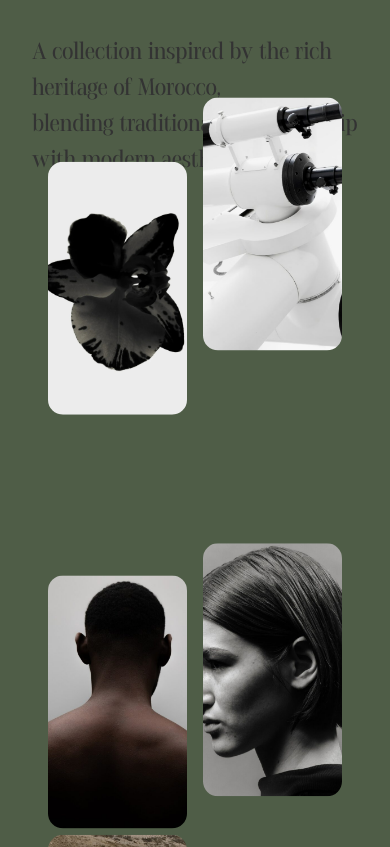
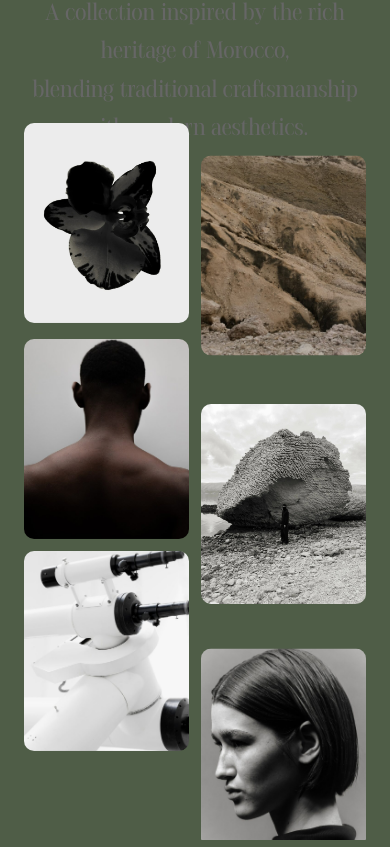
Before and after one commit to islameoa/is-studio, a Next.js app: page / in a window 390 px wide. Shown: the part 1237-2084 px from the top of the page. Built offline with nearby package versions, Linux system fonts and the light colour scheme.

Commit message:
added audit and some responsive tweaks

```diff
--- a/package.json
+++ b/package.json
@@ -11,6 +11,7 @@
   },
   "dependencies": {
     "@studio-freight/lenis": "^1.0.33",
+    "@vercel/analytics": "^1.5.0",
     "framer-motion": "^10.18.0",
     "next": "14.0.4",
     "react": "^18",
--- a/src/app/layout.tsx
+++ b/src/app/layout.tsx
@@ -8,6 +8,7 @@ import { AudioProvider } from '../contexts/BackgroundAudioContext';
 import '../styles/globals.scss';
 import React from 'react';
 import AudioButton from '../components/audioButton/AudioButton';
+import { Analytics } from '@vercel/analytics/next';
 
 export default function Layout({ children }: { children: React.ReactNode }) {
     useEffect(() => {
@@ -32,6 +33,7 @@ export default function Layout({ children }: { children: React.ReactNode }) {
                         <AudioButton />
                     </AudioProvider>
                 </BackgroundColorProvider>
+                <Analytics />
             </body>
         </html>
     );
--- a/src/app/main/page.jsx
+++ b/src/app/main/page.jsx
@@ -130,7 +130,7 @@ export default function Home() {
                         zIndex: 1
                     }}
                 >
-                    <video autoPlay loop muted style={{ width: '100%', height: '100%', objectFit: 'cover' }}>
+                    <video autoPlay loop muted webkit-playsinline="true" style={{ width: '100%', height: '100%', objectFit: 'cover' }}>
                         <source src="/videos/is-studio.mp4" type="video/mp4" />
                         Your browser does not support the video tag.
                     </video>
@@ -158,35 +158,103 @@ export default function Home() {
                 className={styles.parallaxGrid}
             >
                 {/* Columna 1 */}
-                <div className={`${styles.col} ${styles.col1}`}>
-                <motion.div className={styles.imgBox} style={{ y: useTransform(parallaxScrollProgress, [0, 1], [0, -100]) }}>
-                    <Image src={Picture2} fill alt="image" placeholder="blur" className={styles.img} />
+                <div className={styles.parallaxColumn}>
+                <motion.div className={styles.imgBoxSmall} style={{ y: useTransform(parallaxScrollProgress, [0, 1], [0, -100]) }}
+                >
+                    <Image
+                    src={Picture2}
+                    fill
+                    alt="image"
+                    placeholder='blur'
+                    style={{ objectFit: 'cover' }}
+                    />
                 </motion.div>
 
-                <motion.div className={styles.imgBoxTall} style={{ y: useTransform(parallaxScrollProgress, [0, 1], [0, 150]) }}>
-                    <Image src={Picture3} fill alt="image" placeholder="blur" className={styles.img} />
+                <motion.div className={styles.imgBoxLarge} style={{ y: useTransform(parallaxScrollProgress, [0, 1], [0, -100]) }}
+                >
+                    <Image
+                    src={Picture3}
+                    fill
+                    alt="image"
+                    placeholder='blur'
+                    style={{ objectFit: 'cover' }}
+                    />
                 </motion.div>
                 </div>
 
-                {/* Columna 2 */}
-                <div className={`${styles.col} ${styles.col2}`}>
-                <motion.div className={styles.imgBoxLarge} style={{ y: useTransform(parallaxScrollProgress, [0, 1], [0, -200]) }}>
-                    <Image src={Picture4} fill alt="image" placeholder="blur" className={styles.img} />
+                {/* Columna 2 - Se oculta en móvil y se redistribuye */}
+                <div className={`${styles.parallaxColumn} ${styles.parallaxColumnMiddle}`}>
+                <motion.div className={styles.imgBoxExtraLarge} style={{ y: useTransform(parallaxScrollProgress, [0, 1], [0, -200]) }}
+                >
+                    <Image
+                    src={Picture4}
+                    fill
+                    alt="image"
+                    placeholder='blur'
+                    style={{ objectFit: 'cover' }}
+                    />
                 </motion.div>
 
-                <motion.div className={styles.imgBoxSmall} style={{ y: useTransform(parallaxScrollProgress, [0, 1], [0, 100]) }}>
-                    <Image src={Picture5} fill alt="image" placeholder="blur" className={styles.img} />
+                <motion.div className={styles.imgBoxExtraSmall} style={{ y: useTransform(parallaxScrollProgress, [0, 1], [0, 100]) }}
+                >
+                    <Image
+                    src={Picture5}
+                    fill
+                    alt="image"
+                    placeholder='blur'
+                    style={{ objectFit: 'cover' }}
+                    />
                 </motion.div>
                 </div>
 
                 {/* Columna 3 */}
-                <div className={`${styles.col} ${styles.col3}`}>
-                <motion.div className={styles.imgBoxMedium} style={{ y: useTransform(parallaxScrollProgress, [0, 1], [0, -50]) }}>
-                    <Image src={Picture6} fill alt="image" placeholder="blur" className={styles.img} />
+                <div className={`${styles.parallaxColumn} ${styles.parallaxColumnLast}`}>
+                <motion.div className={styles.imgBoxMedium} style={{ y: useTransform(parallaxScrollProgress, [0, 1], [0, -50]) }}
+                >
+                    <Image
+                    src={Picture6}
+                    fill
+                    alt="image"
+                    placeholder='blur'
+                    style={{ objectFit: 'cover' }}
+                    />
                 </motion.div>
 
-                <motion.div className={styles.imgBoxBig} style={{ y: useTransform(parallaxScrollProgress, [0, 1], [0, 200]) }}>
-                    <Image src={Picture7} fill alt="image" placeholder="blur" className={styles.img} />
+                <motion.div className={styles.imgBoxLargePlus} style={{ y: useTransform(parallaxScrollProgress, [0, 1], [0, 0]) }}
+                >
+                    <Image
+                    src={Picture7}
+                    fill
+                    alt="image"
+                    placeholder='blur'
+                    style={{ objectFit: 'cover' }}
+                    />
+                </motion.div>
+                </div>
+
+                {/* Columnas adicionales para móvil - Solo visibles en móvil */}
+                <div className={styles.mobileOnlyColumn}>
+                <motion.div className={styles.imgBoxMobile} style={{ y: useTransform(parallaxScrollProgress, [0, 1], [0, -100]) }}
+                >
+                    <Image
+                    src={Picture4}
+                    fill
+                    alt="image"
+                    placeholder='blur'
+                    style={{ objectFit: 'cover' }}
+                    />
+                </motion.div>
+                </div>
+
+                <div className={styles.mobileOnlyColumn}>
+                <motion.div className={styles.imgBoxMobile} style={{ y: useTransform(parallaxScrollProgress, [0, 1], [0, 50]) }}>
+                    <Image
+                    src={Picture5}
+                    fill
+                    alt="image"
+                    placeholder='blur'
+                    style={{ objectFit: 'cover' }}
+                    />
                 </motion.div>
                 </div>
             </motion.div>
--- a/src/app/main/styles.module.scss
+++ b/src/app/main/styles.module.scss
@@ -210,6 +210,31 @@
     line-height: 1.5;
   }
 
+  .parallaxSection {
+    height: 150vh;
+    position: relative;
+    overflow: hidden;
+    padding: 2rem;
+  }
+
+  /* Títulos */
+  .collectionTitle {
+    font-size: 3rem;
+    font-weight: 700;
+    text-align: center;
+    margin-bottom: 1rem;
+    color: #333;
+  }
+
+  .collectionSubtitle {
+    font-size: 1.25rem;
+    text-align: center;
+    margin-bottom: 3rem;
+    color: #666;
+    line-height: 1.6;
+  }
+
+  /* Grid Container */
   .parallaxGrid {
     position: relative;
     height: 100%;
@@ -219,68 +244,235 @@
     padding: 2rem;
   }
 
-  .column {
+  /* Columnas */
+  .parallaxColumn {
     display: flex;
     flex-direction: column;
     gap: 2rem;
   }
 
-  .col2 {
+  .parallaxColumnMiddle {
     padding-top: 4rem;
   }
 
-  .col3 {
+  .parallaxColumnLast {
     padding-top: 2rem;
   }
 
-  .imgBox,
-  .imgBoxTall,
-  .imgBoxLarge,
-  .imgBoxSmall,
-  .imgBoxMedium,
-  .imgBoxBig {
+  /* Cajas de Imágenes - Desktop */
+  .imgBoxSmall {
     position: relative;
     width: 100%;
+    height: 40vh;
     border-radius: 15px;
     overflow: hidden;
   }
 
-  .imgBox { height: 40vh; }
-  .imgBoxTall { height: 50vh; }
-  .imgBoxLarge { height: 60vh; }
-  .imgBoxSmall { height: 35vh; }
-  .imgBoxMedium { height: 45vh; }
-  .imgBoxBig { height: 55vh; }
-
-  .img {
-    object-fit: cover;
+  .imgBoxLarge {
+    position: relative;
+    width: 100%;
+    height: 50vh;
+    border-radius: 15px;
+    overflow: hidden;
   }
 
+  .imgBoxMedium {
+    position: relative;
+    width: 100%;
+    height: 45vh;
+    border-radius: 15px;
+    overflow: hidden;
+  }
+
+  .imgBoxLargePlus {
+    position: relative;
+    width: 100%;
+    height: 55vh;
+    border-radius: 15px;
+    overflow: hidden;
+  }
+
+  .imgBoxExtraLarge {
+    position: relative;
+    width: 100%;
+    height: 60vh;
+    border-radius: 15px;
+    overflow: hidden;
+  }
+
+  .imgBoxExtraSmall {
+    position: relative;
+    width: 100%;
+    height: 35vh;
+    border-radius: 15px;
+    overflow: hidden;
+  }
+
+  /* Columnas solo para móvil */
+  .mobileOnlyColumn {
+    display: none;
+  }
+
+  .imgBoxMobile {
+    position: relative;
+    width: 100%;
+    height: 45vh;
+    border-radius: 15px;
+    overflow: hidden;
+  }
+
+  /* Media Queries - Tablet */
+  @media (max-width: 1024px) {
+    .parallaxSection {
+      height: 120vh;
+      padding: 1.5rem;
+    }
+
+    .collectionTitle {
+      font-size: 2.5rem;
+    }
+
+    .collectionSubtitle {
+      font-size: 1.1rem;
+    }
+
+    .parallaxGrid {
+      gap: 1.5rem;
+      padding: 1.5rem;
+    }
+
+    .imgBoxSmall {
+      height: 35vh;
+    }
+
+    .imgBoxLarge {
+      height: 45vh;
+    }
+
+    .imgBoxMedium {
+      height: 40vh;
+    }
+
+    .imgBoxLargePlus {
+      height: 50vh;
+    }
+
+    .imgBoxExtraLarge {
+      height: 55vh;
+    }
+
+    .imgBoxExtraSmall {
+      height: 30vh;
+    }
+  }
+
+  /* Media Queries - Móvil */
   @media (max-width: 768px) {
+    .parallaxSection {
+      height: auto;
+      min-height: 100vh;
+      padding: 1rem;
+    }
+
+    .collectionTitle {
+      font-size: 2rem;
+      margin-bottom: 0.75rem;
+    }
+
+    .collectionSubtitle {
+      font-size: 1rem;
+      margin-bottom: 2rem;
+      padding: 0 1rem;
+    }
+
+    /* Grid de 2 columnas en móvil */
     .parallaxGrid {
       grid-template-columns: 1fr 1fr;
       gap: 1rem;
       padding: 1rem;
-      .col {
-        padding-top: 0 !important;
-      }
     }
 
+    /* Ajustar padding de columnas en móvil */
+    .parallaxColumnMiddle,
+    .parallaxColumnLast {
+      padding-top: 0;
+    }
+
+    /* Ocultar columna del medio en móvil */
+    .parallaxColumnMiddle {
+      display: none;
+    }
+
+    /* Mostrar columnas móviles */
+    .mobileOnlyColumn {
+      display: flex;
+      flex-direction: column;
+      gap: 1rem;
+    }
+
+    /* Ajustar alturas para móvil */
+    .imgBoxSmall,
+    .imgBoxLarge,
+    .imgBoxMedium,
+    .imgBoxLargePlus,
+    .imgBoxMobile {
+      height: 35vh;
+    }
+
+    .parallaxColumn {
+      gap: 1rem;
+    }
+  }
+
+  /* Media Queries - Móvil pequeño */
+  @media (max-width: 480px) {
     .collectionTitle {
-      font-size: 2rem;
+      font-size: 1.75rem;
     }
 
     .collectionSubtitle {
-      font-size: 1.5rem;
+      font-size: 0.9rem;
     }
 
-    .imgBox,
-    .imgBoxTall,
+    .parallaxGrid {
+      gap: 0.75rem;
+      padding: 0.5rem;
+    }
+
+    .imgBoxSmall,
     .imgBoxLarge,
+    .imgBoxMedium,
+    .imgBoxLargePlus,
+    .imgBoxMobile {
+      height: 30vh;
+      border-radius: 10px;
+    }
+  }
+
+  /* Optimización para aspect ratio en móvil */
+  @media (max-width: 768px) and (orientation: portrait) {
     .imgBoxSmall,
+    .imgBoxLarge,
     .imgBoxMedium,
-    .imgBoxBig {
-      height: 30vh;
+    .imgBoxLargePlus,
+    .imgBoxMobile {
+      height: 40vw;
+      min-height: 200px;
+      max-height: 35vh;
+    }
+  }
+
+  @media (max-width: 768px) and (orientation: landscape) {
+    .parallaxSection {
+      height: auto;
+    }
+
+    .imgBoxSmall,
+    .imgBoxLarge,
+    .imgBoxMedium,
+    .imgBoxLargePlus,
+    .imgBoxMobile {
+      height: 50vh;
     }
   }
 
```
Also changed, not shown: 1 other file (tests, documents, lock files or other folders).
